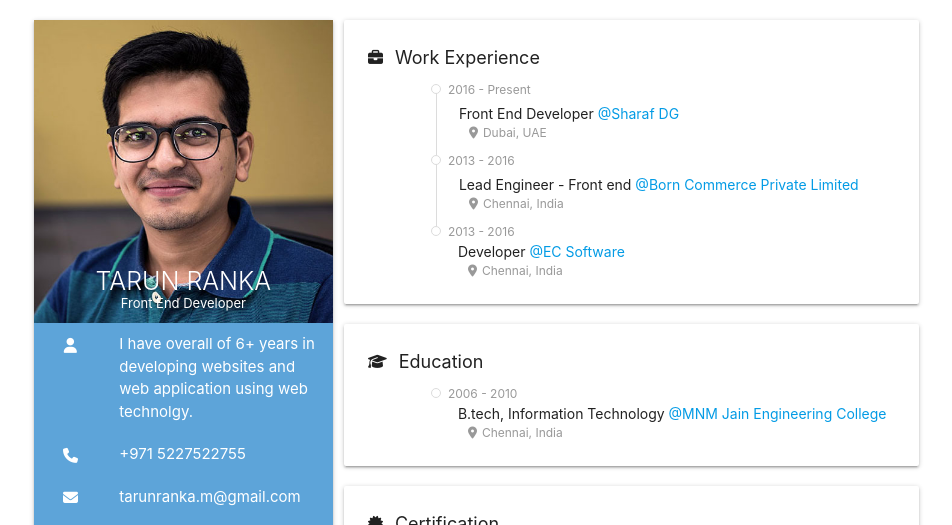
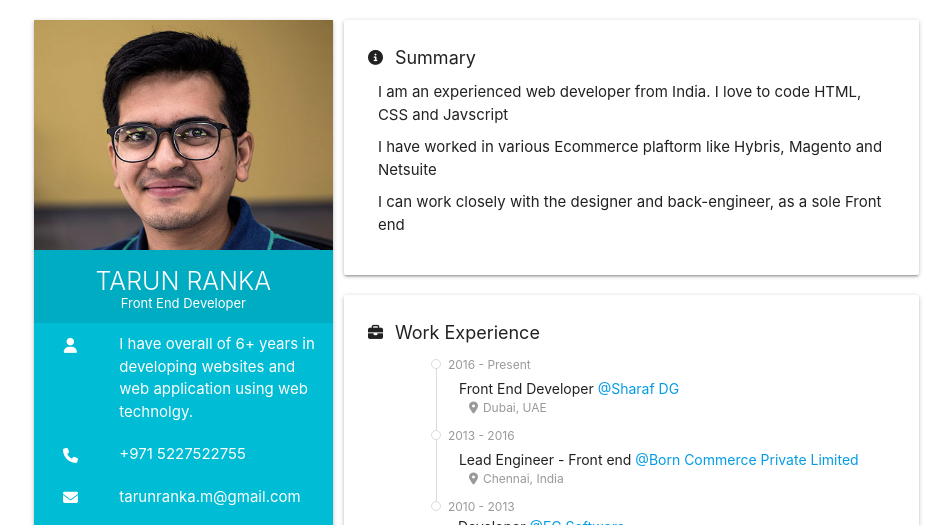
Before and after one commit to tarunranka/tarunranka.github.io, a website: page index.html in a window 1280 px wide. Shown: the top 525 px of the page, without its empty margins (158-1110 px from the left). Drawn offline with nearby package versions, Linux system fonts and the light colour scheme.

Commit message:
Worked on the new Design

```diff
--- a/dest/style.css
+++ b/dest/style.css
@@ -11,7 +11,8 @@
   right: 0;
   left: 0;
   text-align: center;
-  padding: 20px 0;
+  background: #00acc1;
+  padding: 10px 0 20px;
 }
 .author h1{
   font-size: 25px;
@@ -33,7 +34,7 @@
 .profile-page .sidebar-item {
     overflow: hidden;
     padding: 10px;
-    background-color: #5da4d9;
+    background-color: #00bcd4;
     color: #fff;
 }
 .sidebar-item a{
@@ -83,6 +84,9 @@
 }
 .cv_card {
     margin:0 0 20px;
+}
+.cv_card p{
+  margin:10px 10px 10px;
 }
 .cv_card .heading{
   margin-left: 12px;
--- a/index.html
+++ b/index.html
@@ -16,7 +16,7 @@
 	<link rel='dns-prefetch' href='//fonts.googleapis.com/' />
 	<link rel="stylesheet" href="//cdnjs.cloudflare.com/ajax/libs/materialize/0.97.7/css/materialize.min.css">
 
-	<link rel="stylesheet" href="/dest/style.css?v=1.20.0">
+	<link rel="stylesheet" href="/dest/style.css?v=1.24.33">
 </head>
 
 <body>
@@ -139,6 +139,13 @@
 				</aside>
 				<div class="col l8 m12 s12">
 					<div class="card-panel cv_card">
+						<i class="fa fa-info-circle" aria-hidden="true"></i><span class="heading">Summary</span>
+							<p>I am an experienced web developer from India. I love to code HTML, CSS and Javscript</p>
+							<p>I have worked in various Ecommerce plaftorm like Hybris, Magento and Netsuite</p>
+							<p>I can work closely with the designer and back-engineer, as a sole Front end</p>
+						<ul>
+					</div>
+					<div class="card-panel cv_card">
 						<i class="fa fa-briefcase" aria-hidden="true"></i><span class="heading">Work Experience</span>
 						<div class="date_container">
 							<span class="date"><div class="round_mark"></div>2016 - Present</span>
@@ -159,7 +166,7 @@
 							</div>
 						</div>
 						<div class="date_container">
-							<span class="date"><div class="round_mark"></div>2013 - 2016</span>
+							<span class="date"><div class="round_mark"></div>2010 - 2013</span>
 							<div class="date_entry">
 								<span class="title">Developer
 								<a href="http://redpeppercorn.com/en/" target="_blank" class="at">@EC Software</a>
```
